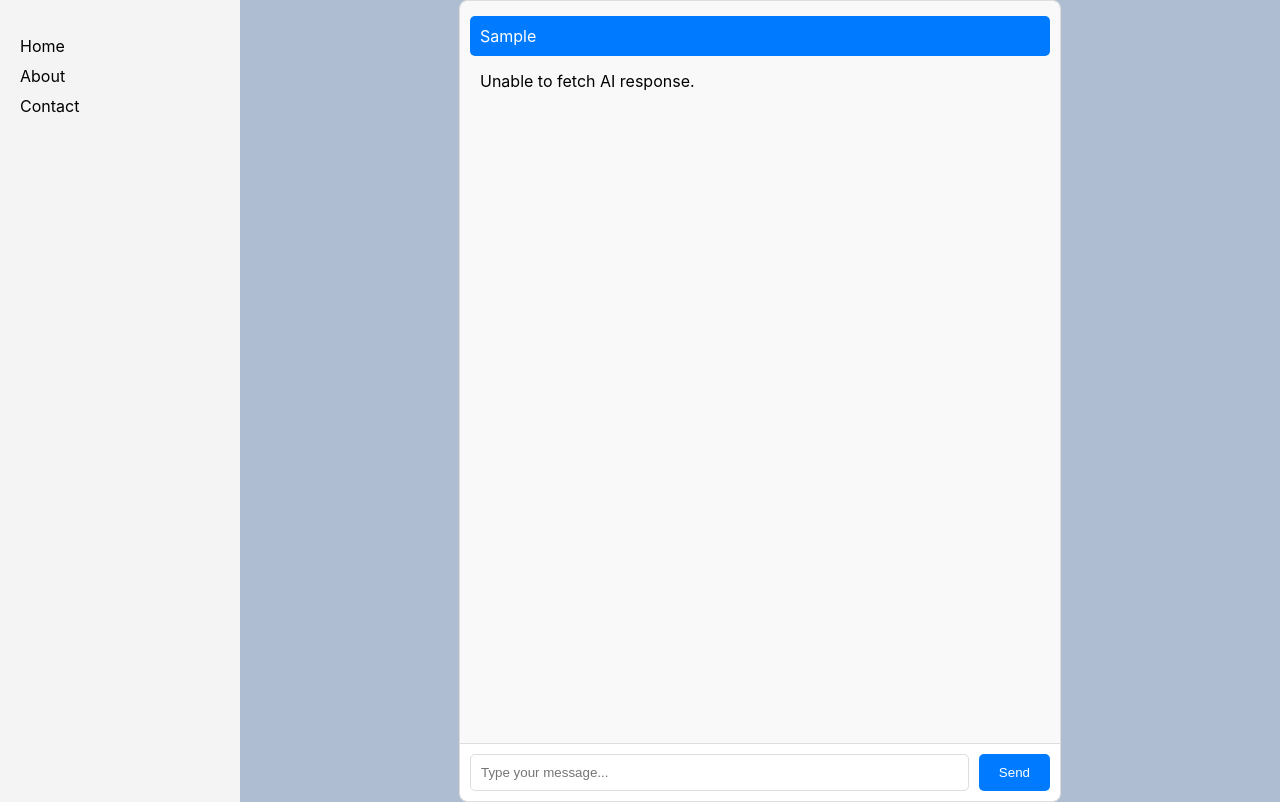
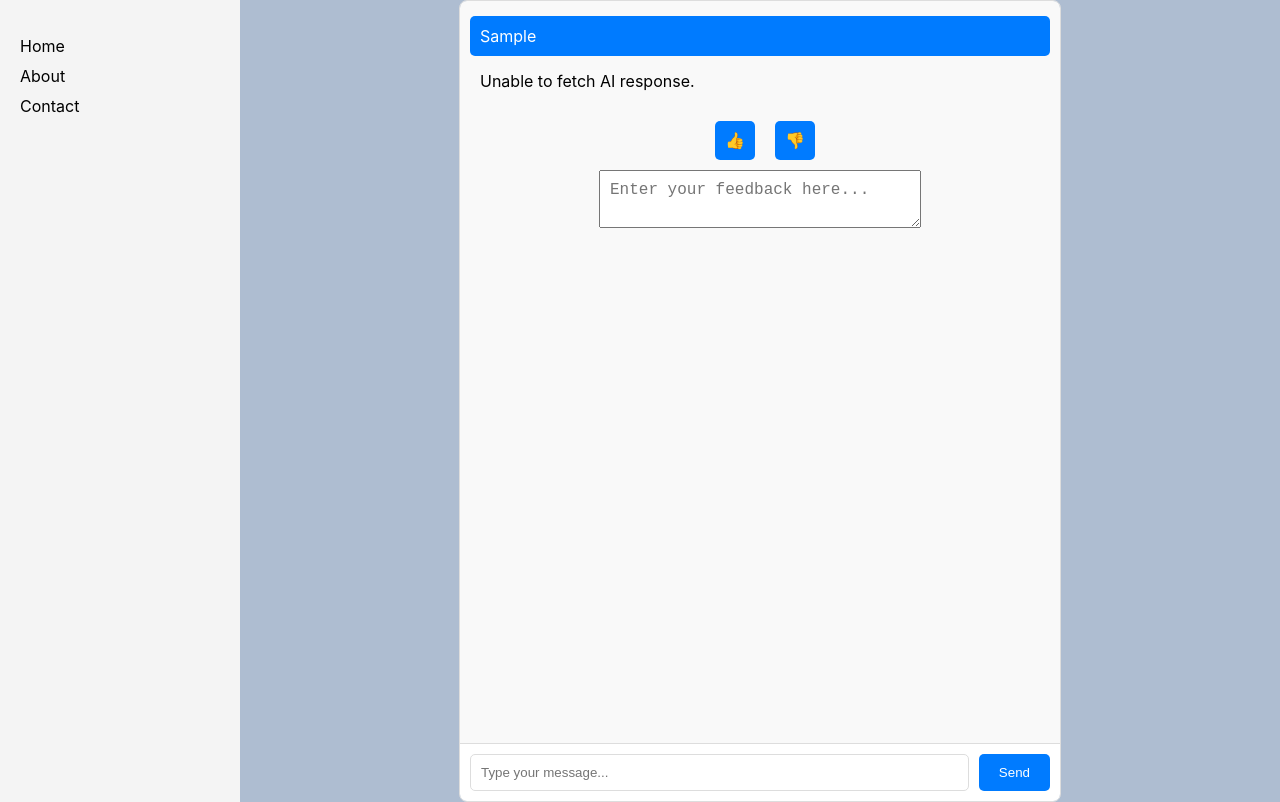
Before and after one commit to gfirzon-personal/react-chatbot-app, a React (Create React App) app: page / in a window 1280 px wide. Both pictures are taken after typing "Sample" into the empty fields and a click on the button "Send". Built offline with nearby package versions, Linux system fonts and the light colour scheme; no server answers.

Commit message:
continue work

```diff
--- a/src/Chatbot.js
+++ b/src/Chatbot.js
@@ -2,16 +2,19 @@ import React, { useState } from 'react';
 import './Chatbot.css'; // Add styles here or inline
 import Sidebar from './Sidebar';
 import { fetchAIResponse } from "./utils/fetchAIResponse";
+import FeedbackComponent from './FeedbackComponent';
 
 const Chatbot = () => {
   const [messages, setMessages] = useState([]);
   const [userInput, setUserInput] = useState('');
+  const [showFeedback, setShowFeedback] = useState(false);
 
   const handleSendMessage = async () => {
     if (!userInput.trim()) return;
 
     const userMessage = { role: "user", content: userInput };
     setMessages((prevMessages) => [...prevMessages, userMessage]);
+    setShowFeedback(true); // Show feedback component when new response is received
 
     setUserInput(""); // Clear input
     //setIsTyping(true); // Show typing indicator
@@ -47,6 +50,7 @@ const Chatbot = () => {
               {msg.content}
             </div>
           ))}
+          {showFeedback && <FeedbackComponent />}
         </div>
         <div className="input-container">
           <input
--- /dev/null
+++ b/src/FeedbackComponent.css
@@ -0,0 +1,29 @@
+.feedback-container {
+    display: flex;
+    flex-direction: column;
+    align-items: center;
+    margin: 20px;
+}
+
+.buttons {
+    display: flex;
+    gap: 10px;
+    margin-bottom: 10px;
+}
+
+.buttons button {
+    padding: 10px;
+    font-size: 16px;
+    cursor: pointer;
+}
+
+.buttons button.active {
+    background-color: #d3d3d3;
+}
+
+.feedback-text {
+    width: 100%;
+    max-width: 300px;
+    padding: 10px;
+    font-size: 16px;
+}
--- /dev/null
+++ b/src/FeedbackComponent.js
@@ -0,0 +1,41 @@
+import React, { useState } from 'react';
+import './FeedbackComponent.css';
+
+const FeedbackComponent = () => {
+    const [feedback, setFeedback] = useState('');
+    const [thumbsUp, setThumbsUp] = useState(false);
+    const [thumbsDown, setThumbsDown] = useState(false);
+
+    const handleThumbsUp = () => {
+        setThumbsUp(true);
+        setThumbsDown(false);
+        alert('Thumbs Up clicked!');
+    };
+
+    const handleThumbsDown = () => {
+        setThumbsUp(false);
+        setThumbsDown(true);
+        alert('Thumbs Down clicked!');
+    };
+
+    const handleFeedbackChange = (event) => {
+        setFeedback(event.target.value);
+    };
+
+    return (
+        <div className="feedback-container">
+            <div className="buttons">
+                <button onClick={handleThumbsUp} className={thumbsUp ? 'active' : ''}>👍</button>
+                <button onClick={handleThumbsDown} className={thumbsDown ? 'active' : ''}>👎</button>
+            </div>
+            <textarea
+                value={feedback}
+                onChange={handleFeedbackChange}
+                className="feedback-text"
+                placeholder="Enter your feedback here..."
+            />
+        </div>
+    );
+};
+
+export default FeedbackComponent;
```
